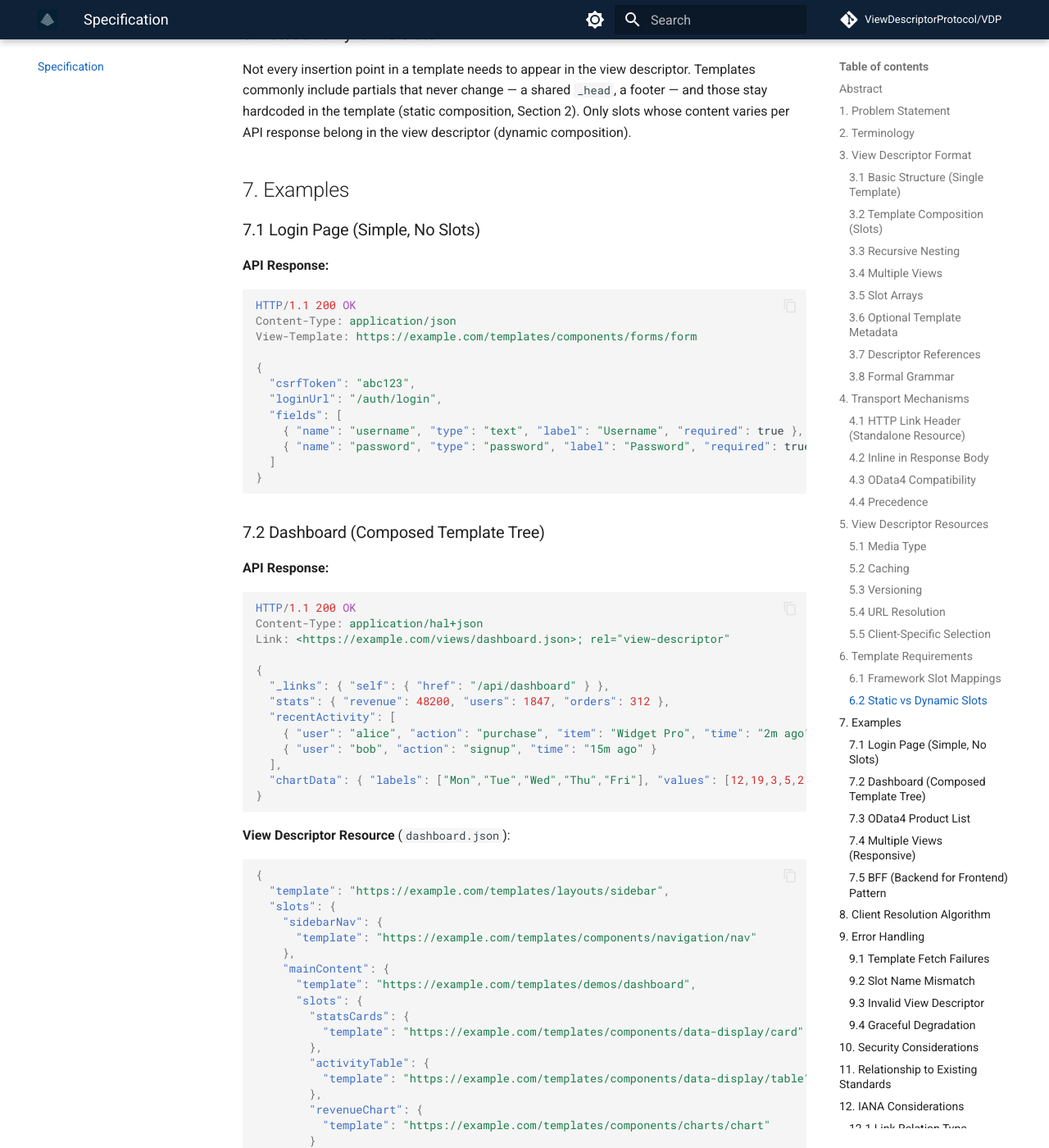
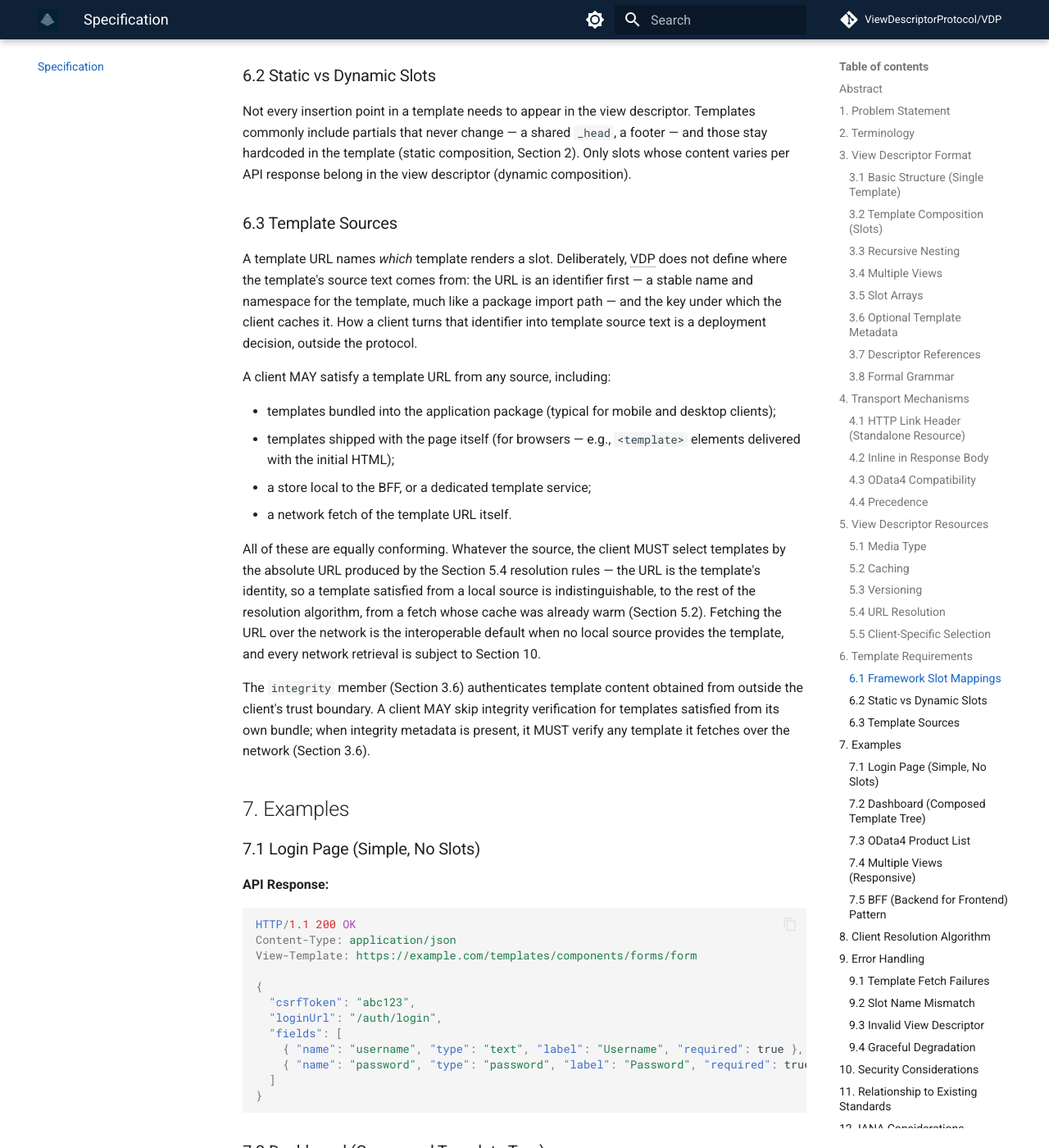
Before and after one commit to ViewDescriptorProtocol/ViewDescriptorProtocol.github.io, an MkDocs documentation site: the page built from docs/specification.md, in a window 1280 px wide and 1400 px high, scrolled down 11745 px. Shown: the whole window at 82% size. Built offline with MkDocs 1.6.1 and Material for MkDocs 9.7.7, drawn with Linux system fonts in a browser that asks for light colours; comment, search, counter and statistics services are not loaded; some of the changed text lies outside the part shown.

Commit message:
Mirror the template sources clause.
Re-mirror the specification and changelog for new Section 6.3, re-copy
the schema with its updated TemplateURL description, and regenerate the
schema page embeds and its TemplateURL type reference.

```diff
--- a/docs/schemas/vdp.v0-1.schema.json
+++ b/docs/schemas/vdp.v0-1.schema.json
@@ -53,7 +53,7 @@
     "TemplateURL": {
       "type": "string",
       "format": "uri",
-      "description": "A URL identifying a template resource. MUST use HTTPS (loopback addresses excepted for local development)."
+      "description": "A URL identifying a template. The URL is an identifier first — which source supplies the template (app bundle, page, BFF-local store, network fetch) is deployment-specific and outside the protocol. Network retrieval MUST use HTTPS (loopback addresses excepted for local development)."
     },
 
     "Slots": {
--- a/docs/specification.md
+++ b/docs/specification.md
@@ -25,7 +25,7 @@ REST APIs return structured data (JSON, XML) that carries no presentation inform
 ## 2. Terminology
 
 - **View Descriptor**: A JSON object that describes a template tree — a root template URL and its slot assignments.
-- **Template URL**: A URL identifying a template resource. The URL MUST resolve to a renderable template in the client's rendering framework.
+- **Template URL**: A URL identifying a template. The URL is an *identifier* first — a stable name and namespace for the template, and the key under which the client caches it — and a fetchable location only secondarily (Section 6.3). Through whatever source the deployment uses, it MUST resolve to a renderable template in the client's rendering framework.
 - **Slot**: A named insertion point in a template where a sub-template can be composed. Slot names correspond to the template's own insertion point identifiers (e.g., Qute's `{#insert slotName}`).
 - **View Descriptor Resource**: A standalone JSON document containing a view descriptor, addressable by its own URL, cacheable independently of the data it describes.
 - **Static Composition**: Composition written directly into a template's source — for example, a layout that always includes its `_head` partial. VDP does not describe static composition; it is internal to the template.
@@ -438,6 +438,21 @@ VDP is agnostic to the template language. However, a template used with VDP MUST
 
 Not every insertion point in a template needs to appear in the view descriptor. Templates commonly include partials that never change — a shared `_head`, a footer — and those stay hardcoded in the template (static composition, Section 2). Only slots whose content varies per API response belong in the view descriptor (dynamic composition).
 
+### 6.3 Template Sources
+
+A template URL names *which* template renders a slot. Deliberately, VDP does not define where the template's source text comes from: the URL is an identifier first — a stable name and namespace for the template, much like a package import path — and the key under which the client caches it. How a client turns that identifier into template source text is a deployment decision, outside the protocol.
+
+A client MAY satisfy a template URL from any source, including:
+
+- templates bundled into the application package (typical for mobile and desktop clients);
+- templates shipped with the page itself (for browsers — e.g., `<template>` elements delivered with the initial HTML);
+- a store local to the BFF, or a dedicated template service;
+- a network fetch of the template URL itself.
+
+All of these are equally conforming. Whatever the source, the client MUST select templates by the absolute URL produced by the Section 5.4 resolution rules — the URL is the template's identity, so a template satisfied from a local source is indistinguishable, to the rest of the resolution algorithm, from a fetch whose cache was already warm (Section 5.2). Fetching the URL over the network is the interoperable default when no local source provides the template, and every network retrieval is subject to Section 10.
+
+The `integrity` member (Section 3.6) authenticates template content obtained from outside the client's trust boundary. A client MAY skip integrity verification for templates satisfied from its own bundle; when integrity metadata is present, it MUST verify any template it fetches over the network (Section 3.6).
+
 ## 7. Examples
 
 ### 7.1 Login Page (Simple, No Slots)
@@ -573,11 +588,11 @@ This is the pattern used by **quarkus-pha**: Quarkus acts as the BFF, fetching d
 
 1. **Extract view descriptor** from the response (check `_view`/`_views` body key, then `Link` header, then `View-Template` header).
 2. **Fetch the view descriptor** if it is a URL reference (cache as appropriate).
-3. **Fetch the root template** from the `template` URL, verifying `integrity` when present (Section 3.6).
+3. **Obtain the root template** identified by the `template` URL, from any Section 6.3 source, verifying `integrity` when present (Section 3.6).
 4. **Identify slot insertion points** in the template.
 5. **For each slot** declared in the view descriptor:
     a. If the slot value is a descriptor reference (Section 3.7), fetch the referenced view descriptor resource and substitute the result; on failure or cycle, handle per Section 9.1.
-    b. Fetch the sub-template from its `template` URL, verifying `integrity` when present.
+    b. Obtain the sub-template identified by its `template` URL, verifying `integrity` when present.
     c. If the slot's view descriptor itself declares `slots`, repeat steps 3–5 for that descriptor.
     d. Insert the resolved sub-template into the slot.
 6. **Render** the composed template tree with the API response data.
@@ -629,6 +644,8 @@ Error handling follows the principle that a failure stays as local as possible:
 
 ## 10. Security Considerations
 
+The requirements in this section govern templates and descriptors **retrieved over a network**. A client that satisfies template URLs from a source inside its own trust boundary (Section 6.3) — an application bundle, templates shipped with the page, a BFF-local store — need not apply them to those templates; any retrieval that does cross the network remains subject to them in full.
+
 - **Template URL validation**: Clients MUST validate template URLs against an allowlist of trusted URL prefixes. Rendering arbitrary templates from untrusted sources is a code injection risk. The allowlist is determined by the first available source below:
   1. **Local configuration** — an allowlist configured in the client or its deployment. When present, it takes precedence over anything the server advertises.
   2. **Discovery document** — the `trustedTemplateUrls` member of the API's discovery document (Section 13.2), when one is available.
@@ -640,7 +657,7 @@ Error handling follows the principle that a failure stays as local as possible:
 - **CORS**: Template resources served cross-origin MUST include appropriate CORS headers.
 - **Content Security Policy**: Browser clients fetching templates at runtime SHOULD include template origins in the `connect-src` CSP directive. `script-src` or `style-src` apply only where templates are loaded as executable scripts or stylesheets.
 - **Template sandboxing**: Clients SHOULD render templates in a sandboxed context to prevent template injection attacks.
-- **HTTPS**: Template URLs MUST use HTTPS. Clients SHOULD reject `http:` template URLs, with an exception permitted for loopback addresses during local development.
+- **HTTPS**: Templates retrieved over a network MUST be retrieved via HTTPS. Clients SHOULD reject fetching `http:` template URLs, with an exception permitted for loopback addresses during local development.
 
 ## 11. Relationship to Existing Standards
 
@@ -875,7 +892,7 @@ Software that consumes view descriptors and resolves template trees. A conformin
 - MUST extract view descriptors using the precedence order of Section 4.4.
 - MUST implement the resolution algorithm of Section 8, including a recursion depth limit and reference cycle handling.
 - MUST implement the error handling behavior of Section 9 — in particular, preferring partial rendering over total failure.
-- MUST validate template URLs against the allowlist source chain of Section 10 and reject non-HTTPS template URLs outside local development.
+- MUST apply the Section 10 requirements — the allowlist source chain, HTTPS — to every template it retrieves over a network; templates satisfied from a source inside its own trust boundary (Section 6.3) are exempt.
 - MUST reject invalid view descriptors (Section 9.3) rather than attempting partial interpretation of them.
 - SHOULD verify template `integrity` metadata when present (Section 3.6).
 - MUST ignore unrecognized members of the discovery document (Section 13.2).
```
Also changed, not shown: docs/changelog.md (+1 -0 lines), docs/schema.md (+2 -2 lines).
